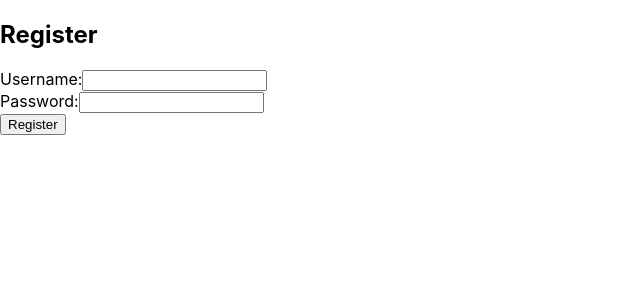
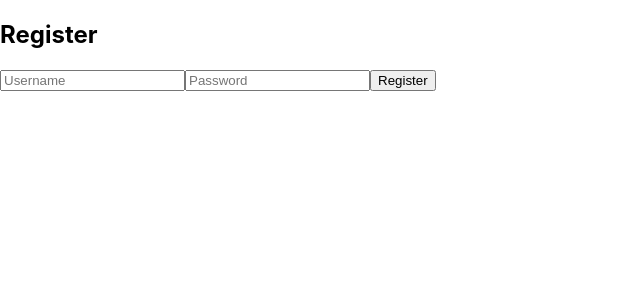
Before and after one commit to theacademy/c411-final-team-projects-c411-team-6, a React (Create React App) app in the folder client/: page /register in a window 1280 px wide. Shown: the top 300 px of the page, without its empty margins (0-640 px from the left). Built offline with nearby package versions, Linux system fonts and the light colour scheme.

Commit message:
register sets userID for link

```diff
--- a/client/src/App.js
+++ b/client/src/App.js
@@ -13,11 +13,12 @@ const App = () => {
       <Routes>
         <Route path="/" element={<Home />} />
         <Route path="/login" element={<Login setUserID={setUserID} />} />
-        <Route path="/register" element={<Register />} />
+        <Route path="/register" element={<Register setUserID={setUserID} />} />
         <Route path="/link-account" element={<PlaidLink userID={userID} />} />
       </Routes>
     </Router>
   );
+
 };
 
 export default App;
--- a/client/src/components/PlaidLinkComponent.js
+++ b/client/src/components/PlaidLinkComponent.js
@@ -4,11 +4,9 @@ import { usePlaidLink } from "react-plaid-link";
 const PlaidLinkComponent = ({ userID }) => {
   const [linkToken, setLinkToken] = useState(null);
 
-
+  console.log("Received userID in PlaidLinkComponent:", userID);
   // Fetch link token from backend
   useEffect(() => {
-      console.log("Received userID in PlaidLinkComponent:", userID); // Log the userID
-
       if (!userID) return; // If no userID, exit early
 
       // Fetch link token from backend
@@ -57,17 +55,15 @@ const PlaidLinkComponent = ({ userID }) => {
   console.log("Ready to open Plaid Link:", ready);
 
   return (
-    <>
+    <div>
       <h2>Connect to Your Account</h2>
       <p>Here, you'll be able to link your bank account through Plaid.</p>
-      <button onClick={() => {
-        console.log("Opening Plaid Link");
-        open();
-      }} disabled={!ready}>
+      <button onClick={() => open()} disabled={!ready}>
         Connect Bank Account
       </button>
-    </>
+    </div>
   );
+
 
 };
 
--- a/client/src/components/RegisterComponent.js
+++ b/client/src/components/RegisterComponent.js
@@ -1,61 +1,55 @@
-import React, { useState } from "react";
+import React, { useState, useEffect } from "react";
 import { useNavigate } from "react-router-dom";
 
-const Register = () => {
-  const [username, setUsername] = useState("");
-  const [password, setPassword] = useState("");
+const RegisterComponent = ({ setUserID }) => {
+  const [username, setUsername] = useState('');
+  const [password, setPassword] = useState('');
+  const [errorMessage, setErrorMessage] = useState('');
   const navigate = useNavigate();
 
-  const handleRegister = async (e) => {
-    e.preventDefault();
-    const userData = { username, password };
-
-    try {
-      // Send a POST request to register the user
-      const response = await fetch("http://localhost:8080/users/register", {
+  const handleRegister = () => {
+    fetch("http://localhost:8080/users/register", {
       method: "POST",
       headers: {
         "Content-Type": "application/json",
       },
-        body: JSON.stringify(userData),
-      });
-
-      if (response.ok) {
-        // If registration is successful, redirect to the Plaid link page
+      body: JSON.stringify({ username, password }),
+    })
+      .then((response) => response.json())
+      .then((createdUser) => {
+        if (createdUser && createdUser.id) {
+          setUserID(createdUser.id); // Extract the userID from the createdUser object
+          console.log("User ID created:", createdUser.id); // Log the userID to verify
           navigate("/link-account");
         } else {
+          console.error("User ID not found in response");
+        }
+      })
+      .catch((error) => {
+        console.error("Error during registration:", error);
+      });
+  };
 
-        console.error("Registration failed");
-      }
-    } catch (error) {
-      console.error("Error occurred during registration", error);
-    }
-  };
 
   return (
     <div>
       <h2>Register</h2>
-      <form onSubmit={handleRegister}>
-        <div>
-          <label>Username:</label>
       <input
         type="text"
+        placeholder="Username"
         value={username}
         onChange={(e) => setUsername(e.target.value)}
       />
-        </div>
-        <div>
-          <label>Password:</label>
       <input
         type="password"
+        placeholder="Password"
         value={password}
         onChange={(e) => setPassword(e.target.value)}
       />
-        </div>
-        <button type="submit">Register</button>
-      </form>
+      <button onClick={handleRegister}>Register</button>
+      {errorMessage && <p>{errorMessage}</p>}
     </div>
   );
 };
 
-export default Register;
+export default RegisterComponent;
```
Lines whose indentation alone changed are shown as unchanged.
